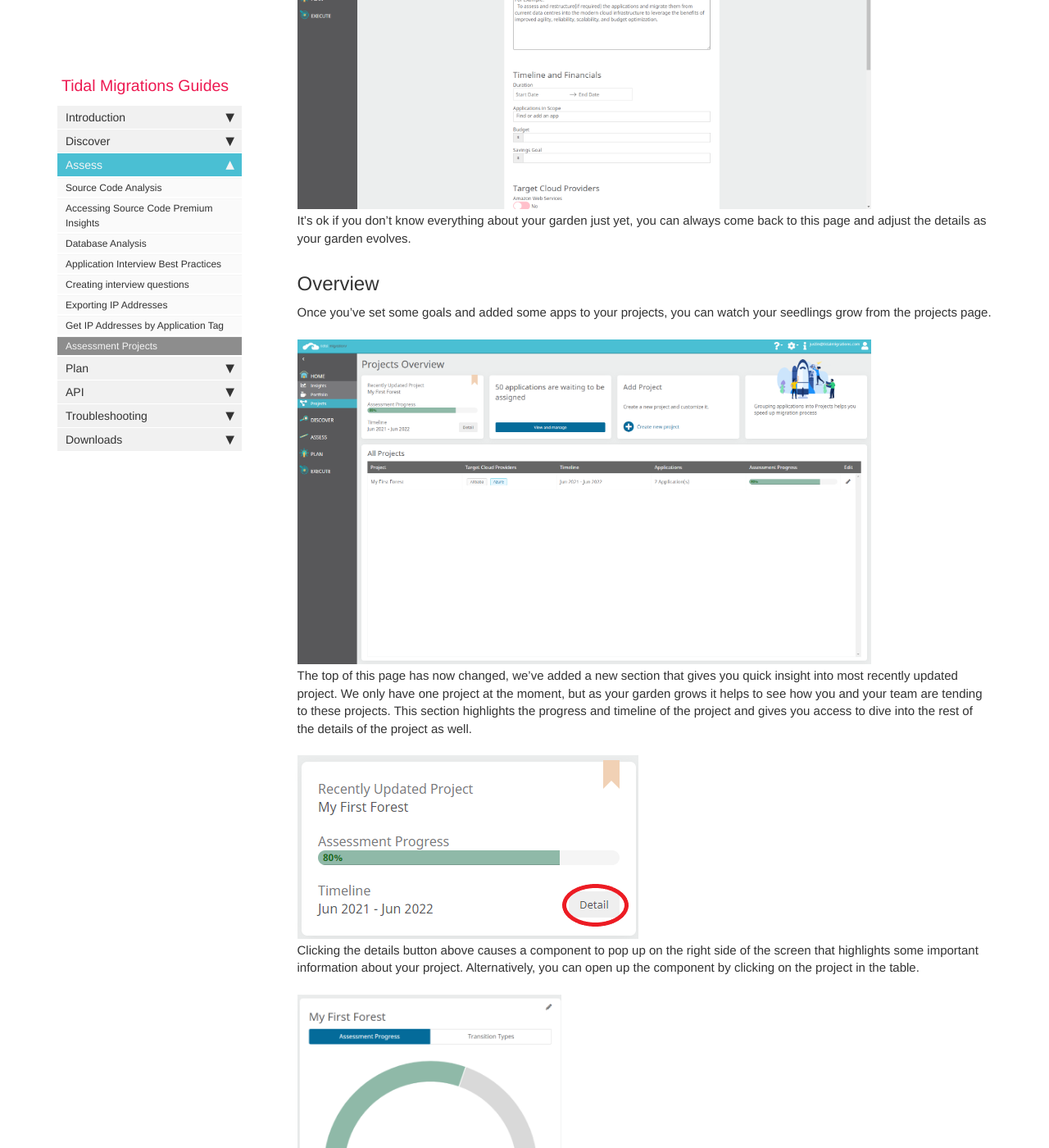
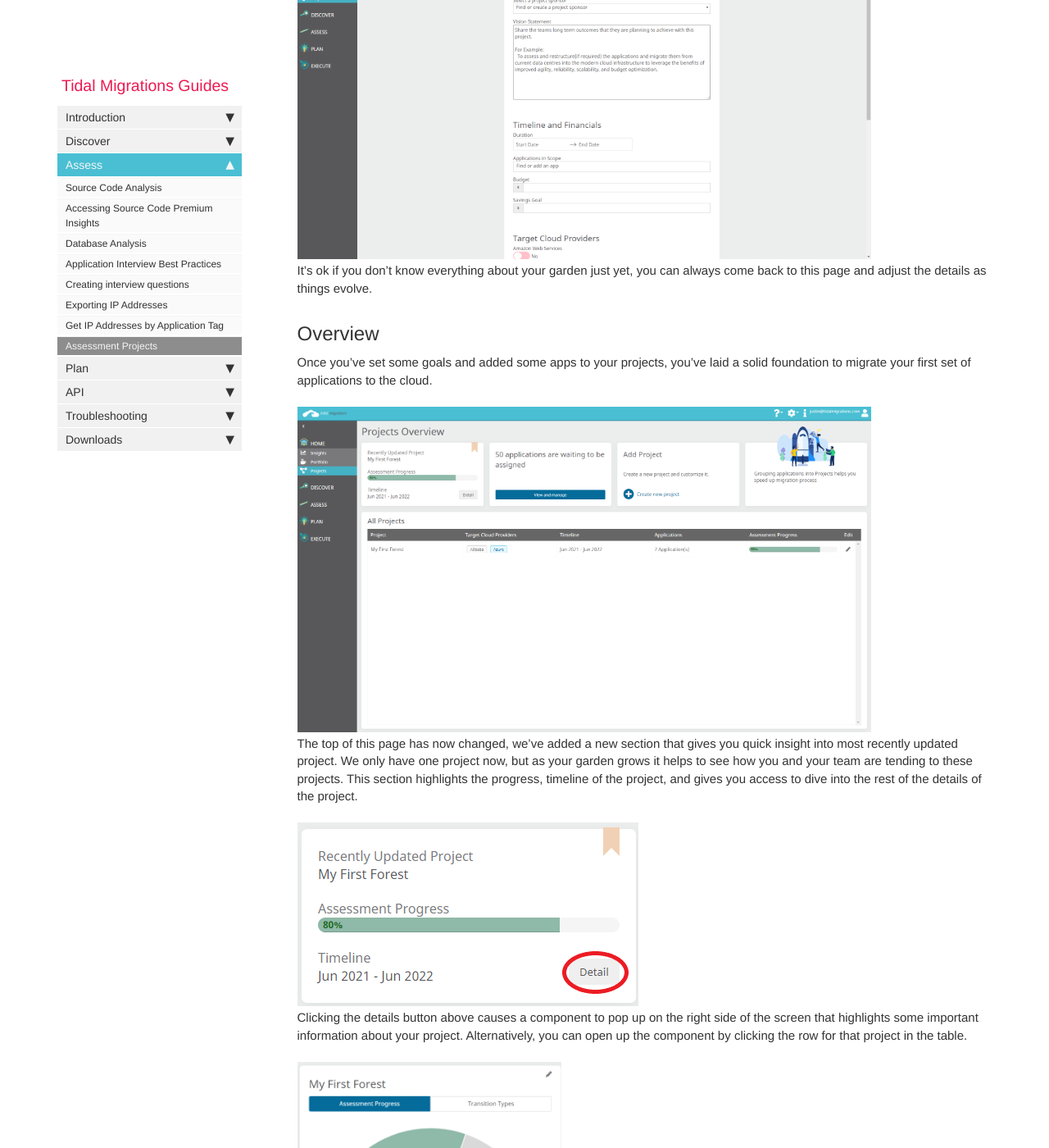
Before and after one commit to tidalmigrations/tidalmigrations.github.io, a Jekyll site: the page built from pages/user guides/assessment_projects.md, in a window 1280 px wide and 1400 px high, scrolled down 1782 px. Shown: the whole window at 82% size. Built offline with Jekyll 4.4.1, drawn with Linux system fonts in a browser that asks for light colours; nearby versions of some CDN libraries; comment, search, counter and statistics services are not loaded; some of the changed text lies outside the part shown.

Commit message:
Edit document

```diff
--- a/pages/user guides/assessment_projects.md
+++ b/pages/user guides/assessment_projects.md
@@ -1,30 +1,31 @@
 ---
 toc: false
-title: Organizing your assessment into projects
-keywords: discover, assessment, projects
+title: Organizing your application assessments into projects
+keywords: discover, assessment, projects, applications
 last_updated: June, 2021
-summary: "A walkthrough on the features of a Assessment Projects."
+summary: "A walkthrough on the features for Assessment Projects."
 sidebar: main_sidebar
 folder: userguides
 permalink: assessment-projects.html
 ---
 
+
 # Assessment Projects
 
-During your migration to the cloud, you might find yourself in charge of dozens or hundreds of applications. At Tidal Migrations, we have found it invaluable to segment our applications into groups or projects.
+During your migration to the cloud, you might find yourself in charge of dozens or hundreds of applications. At Tidal Migrations, we have found it invaluable to segment our applications into groups. Tidal's Project feature enables users to group applications by a common set of goals or timelines.
 
-The projects page can be found under the home section in the menu
+The projects page is found under the home section in the menu.
 
 {% include image.html file="projects_menu.png" %}
 
 
 ## Creating a project
 
-When you first visit <https://<your-subdomain>.tidalmg.com/#/projects>, it looks pretty barren.
+When you first visit https://<your-subdomain>.tidalmg.com/#/projects, it looks pretty barren.
 
 {% include image.html file="projects_1.png" %}
 
-However, <span class="underline">you</span> can fix that! You can plant the seeds that will lead your garden of projects to grow into a beautiful forest that will reach the clouds. So to start, to plant your first seed, you will need to click the `Create new project` button in the `Add Project` section found at the top of the page.
+However, _you_ can fix that! First, you can plant the seeds that will lead your garden of projects to grow into a beautiful forest that will reach the clouds. to start, to plant your first seed, you will need to click the `Create new project` button in the `Add Project` section found at the top of the page.
 
 {% include image.html file="projects_2.png" %}
 
@@ -32,20 +33,20 @@ You will then be brought to a new page that allows you to set out some goals for
 
 {% include image.html file="projects_3.png" %}
 
-It's ok if you don't know everything about your garden just yet, you can always come back to this page and adjust the details as your garden evolves.
+It's ok if you don't know everything about your garden just yet, you can always come back to this page and adjust the details as things evolve.
 
 
 ## Overview
 
-Once you've set some goals and added some apps to your projects, you can watch your seedlings grow from the projects page.
+Once you've set some goals and added some apps to your projects, you've laid a solid foundation to migrate your first set of applications to the cloud.
 
 {% include image.html file="projects_4.png" %}
 
-The top of this page has now changed, we've added a new section that gives you quick insight into most recently updated project. We only have one project at the moment, but as your garden grows it helps to see how you and your team are tending to these projects. This section highlights the progress and timeline of the project and gives you access to dive into the rest of the details of the project as well.
+The top of this page has now changed, we've added a new section that gives you quick insight into most recently updated project. We only have one project now, but as your garden grows it helps to see how you and your team are tending to these projects. This section highlights the progress, timeline of the project, and gives you access to dive into the rest of the details of the project.
 
 {% include image.html file="projects_5.png" %}
 
-Clicking the details button above causes a component to pop up on the right side of the screen that highlights some important information about your project. Alternatively, you can open up the component by clicking on the project in the table.
+Clicking the details button above causes a component to pop up on the right side of the screen that highlights some important information about your project. Alternatively, you can open up the component by clicking the row for that project in the table.
 
 {% include image.html file="projects_6.png" %}
 
```
Also changed, not shown: other parts of pages/user guides/assessment_projects.md (+2 -2 lines).
